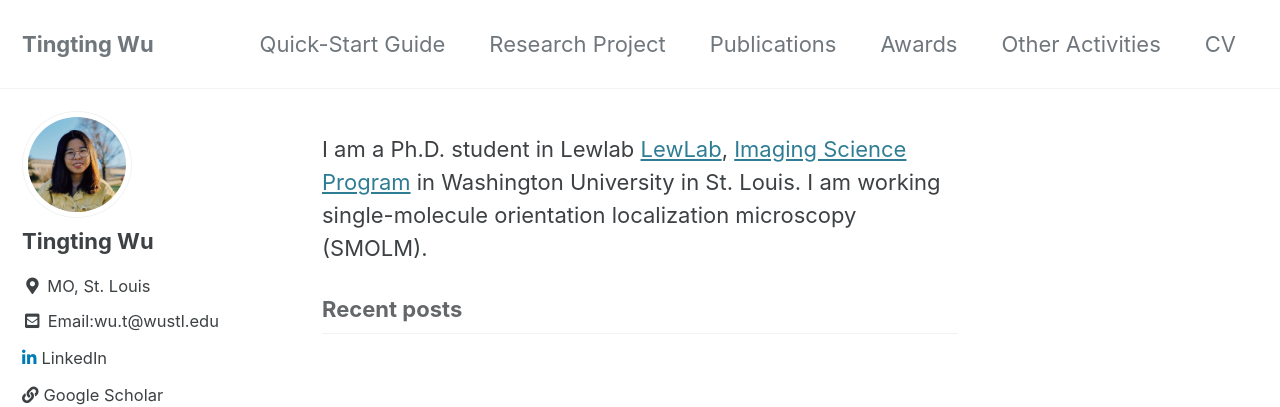
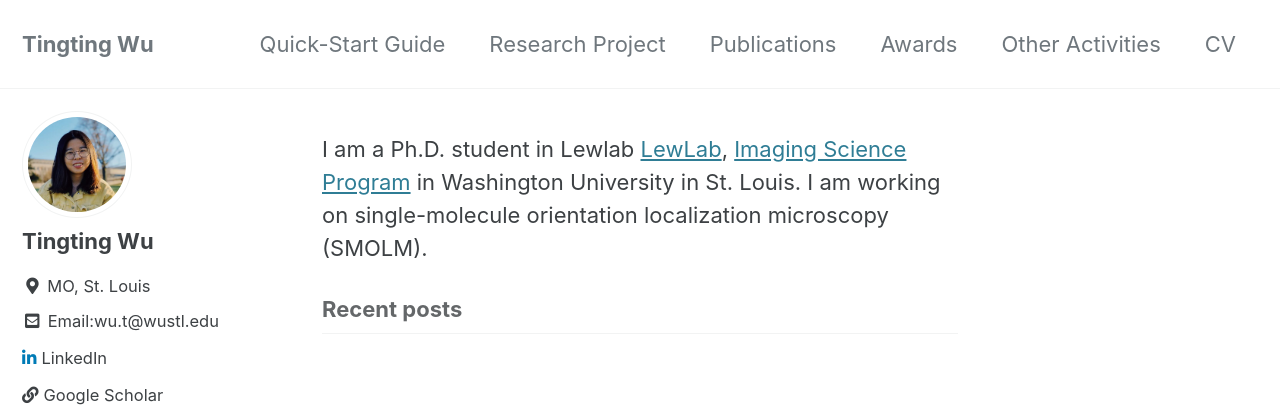
Before and after one commit to TingtingWu17/tingtingwu17.github.io, a Jekyll site: the page built from index.md, in a window 1280 px wide. Shown: the top 407 px of the page. Built offline with Jekyll 4.4.1, drawn with Linux system fonts in a browser that asks for light colours; cached includes are drawn as plain includes.

Commit message:
update bio

```diff
--- a/_data/navigation.yml
+++ b/_data/navigation.yml
@@ -11,4 +11,4 @@ main:
   - title: "Other Activities"
     file: "_pages/Other Activities.md"
   - title: "CV"
-    file: "_pages/TingtingWu_CV_2022June.pdf"
+    file: "/_pages/TingtingWu_CV_2022June.pdf"
--- a/index.md
+++ b/index.md
@@ -4,4 +4,4 @@ author_profile: true
 ---
 
 I am a Ph.D. student in Lewlab [LewLab](https://lewlab.wustl.edu/), [Imaging Science Program](https://engineering.wustl.edu/academics/programs/imaging-science/index.html)
-in Washington University in St. Louis. I am working single-molecule orientation localization microscopy (SMOLM).
+in Washington University in St. Louis. I am working on single-molecule orientation localization microscopy (SMOLM).
```
Also changed, not shown: _pages/Publications.md (line endings or trailing spaces).
